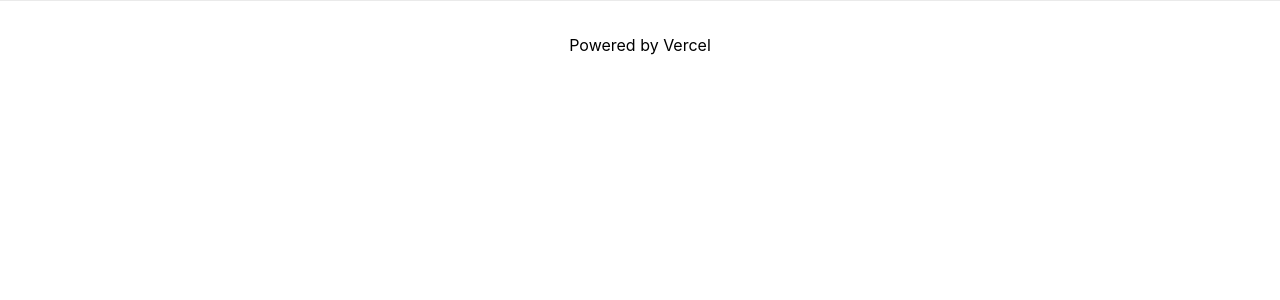
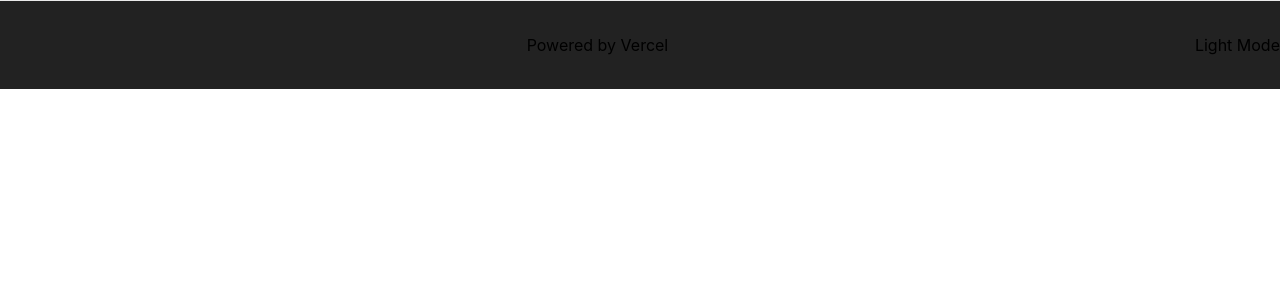
Before and after one commit to muhammadfandu/muhammadfandu-personal, a Next.js app: page /layout/footer in a window 1280 px wide. Shown: the top 300 px of the page. Built offline with nearby package versions, Linux system fonts and the light colour scheme.

Commit message:
update config

```diff
--- a/next.config.js
+++ b/next.config.js
@@ -8,19 +8,16 @@
       {
         protocol: 'https',
         hostname: 'tailwindui.com',
-        port: ' ',
         pathname: '/img/**',
       },
       {
         protocol: 'https',
         hostname: 'cdn.tailgrids.com',
-        port: ' ',
         pathname: '/**',
       },
       {
         protocol: 'https',
         hostname: 'i.ibb.co',
-        port: ' ',
         pathname: '/**',
       },
     ],
--- a/pages/layout/footer.tsx
+++ b/pages/layout/footer.tsx
@@ -12,12 +12,12 @@
                     rel="noopener noreferrer"
                 >
                     Powered by Vercel {' '}
-                    {/* <span className=''>Vercel</span> */}
-                    {/* <span className={styles.logo}>
+                    {/* <span className='visible'>Vercel</span>
+                    <span className={styles.logo}>
                         <Image src="/vercel.svg" alt="Vercel Logo" width={72} height={16} />
                     </span> */}
                 </a>
-                {/* <ThemeSwitcher></ThemeSwitcher> */}
+                <ThemeSwitcher></ThemeSwitcher>
             </footer>
 
             {/* <footer className="relative z-10 bg-white pt-20 pb-10 lg:pt-[120px] lg:pb-20">
--- a/styles/Home.module.css
+++ b/styles/Home.module.css
@@ -19,6 +19,7 @@
   border-top: 1px solid #eaeaea;
   justify-content: center;
   align-items: center;
+  background-color: #222;
 }
 
 .footer a {
@@ -116,13 +117,16 @@
 }
 
 @media (prefers-color-scheme: dark) {
+
   .card,
   .footer {
     border-color: #222;
   }
+
   .code {
     background: #111;
   }
+
   .logo img {
     filter: invert(1);
   }
```
